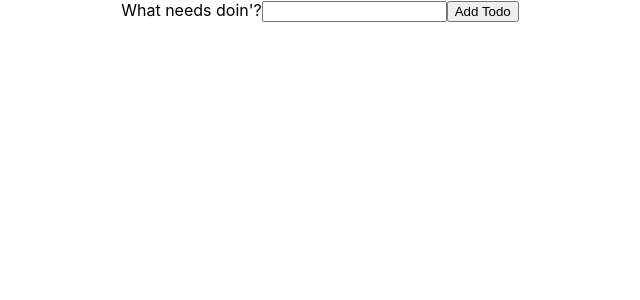
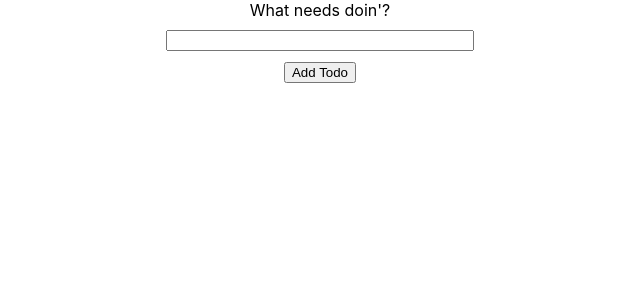
Before and after one commit to HeyImMatt/springboard-39-8-react-forms, a React (Create React App) app in the folder react-todo-list/: page / in a window 1280 px wide. Shown: the top 300 px of the page, without its empty margins (320-960 px from the left). Built offline with nearby package versions, Linux system fonts and the light colour scheme.

Commit message:
Add NewTodoForm css and some styling

```diff
--- /dev/null
+++ b/react-todo-list/src/NewTodoForm.css
@@ -0,0 +1,5 @@
+input {
+  display: block;
+  margin: 10px auto;
+  width: 300px;
+}
--- a/react-todo-list/src/NewTodoForm.js
+++ b/react-todo-list/src/NewTodoForm.js
@@ -1,4 +1,5 @@
 import React from 'react';
+import './NewTodoForm.css'
 
 function NewTodoForm({ formData, changeHandler, submitHandler }) {
   return (
```
